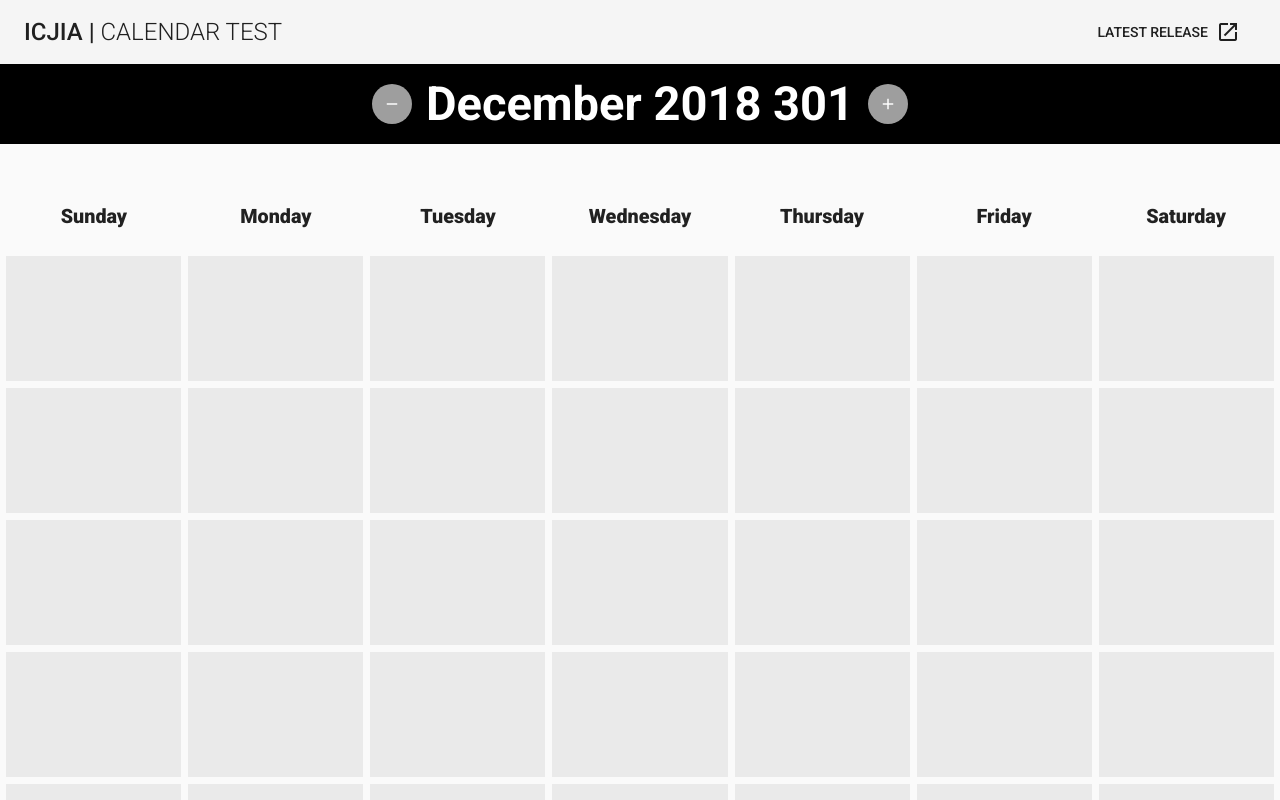
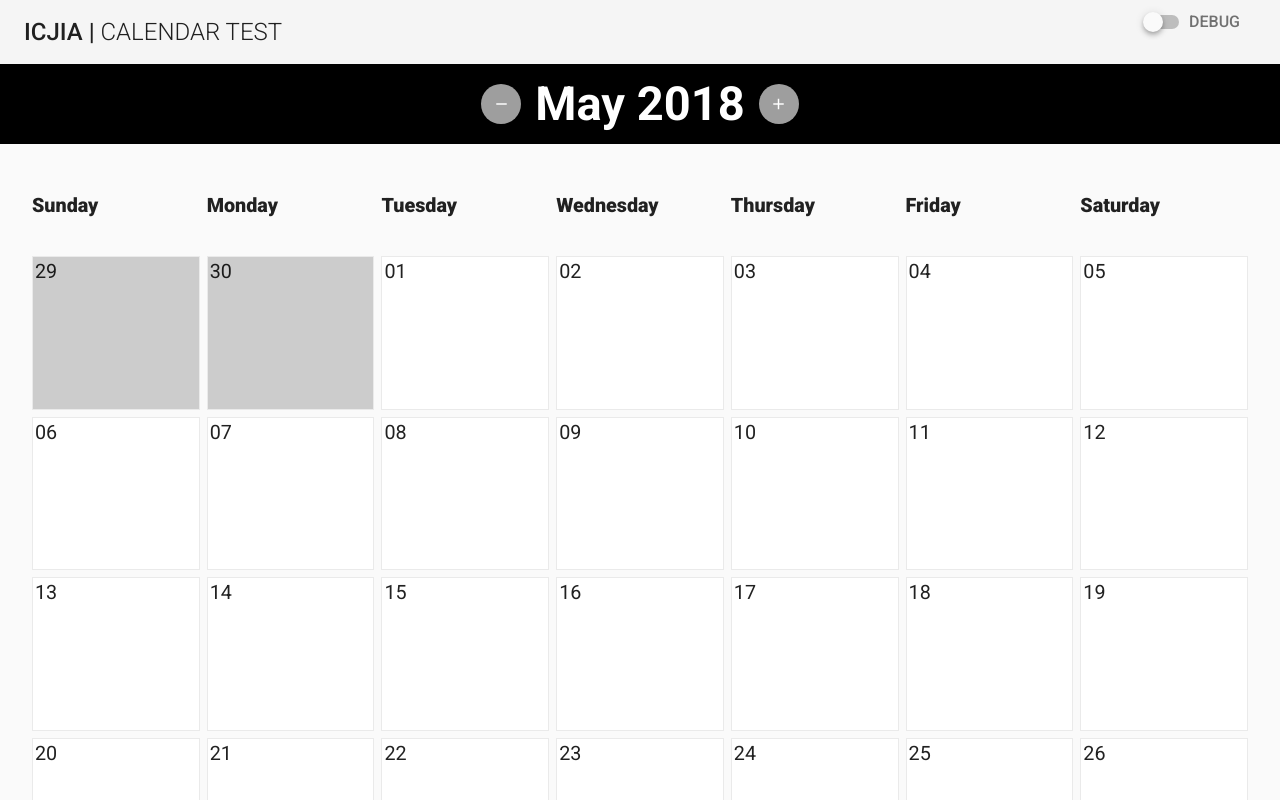
Before and after one commit to ICJIA/icjia-calendar, a Vue app: page / in a window 1280 px wide. Shown: the top 800 px of the page. Built offline with nearby package versions, Linux system fonts and the light colour scheme.

Commit message:
feature: added dayOfYear / debug / working calendar

```diff
--- a/package.json
+++ b/package.json
@@ -4,9 +4,9 @@
   "private": true,
   "scripts": {
     "serve": "vue-cli-service serve",
-    "dev": "vue-cli-service serve --open",
     "build": "vue-cli-service build",
     "lint": "vue-cli-service lint",
+    "dev": "vue-cli-service serve --open",
     "test:unit": "vue-cli-service test:unit"
   },
   "dependencies": {
@@ -30,6 +30,7 @@
     "eslint-plugin-vue": "^5.0.0-0",
     "node-sass": "^4.9.0",
     "sass-loader": "^7.0.1",
+    "vue-cli-plugin-moment": "^0.1.1",
     "vue-cli-plugin-vuetify": "^0.4.6",
     "vue-template-compiler": "^2.5.17"
   },
--- a/src/App.vue
+++ b/src/App.vue
@@ -6,9 +6,9 @@
         <span class="font-weight-light">&nbsp;Calendar Test</span>
       </v-toolbar-title>
       <v-spacer></v-spacer>
-      <v-btn flat href="https://github.com/vuetifyjs/vuetify/releases/latest" target="_blank">
-        <span class="mr-2">Latest Release</span>
-        <v-icon>open_in_new</v-icon>
+
+      <v-btn flat @click="debugApp">
+        <v-switch label="Debug"></v-switch>
       </v-btn>
     </v-toolbar>
 
@@ -19,12 +19,27 @@
 </template>
 
 <script>
+
 export default {
   name: "App",
+  methods: {
+    debugApp() {
+      this.$store.commit('TOGGLE_DEBUG', this.isDebug)
+    }
+  },
+  computed: {
+    isDebug() {
+      return this.$store.getters.debug
+    }
+  },
   data() {
     return {
-      //
+
     };
   }
 };
 </script>
+
+<style>
+
+</style>
--- a/src/components/Calendar.vue
+++ b/src/components/Calendar.vue
@@ -2,11 +2,11 @@
   <div>
     <div class="calendar mb-5">
       <header>
-        <v-btn fab dark small color="grey">
+        <v-btn fab dark small color="grey" @click="lastMonth()">
           <v-icon dark>remove</v-icon>
         </v-btn>&nbsp;
-        <h1>{{now}} {{startDayNumber}}</h1>&nbsp;
-        <v-btn fab dark small color="grey">
+        <h1>{{now}}</h1>&nbsp;
+        <v-btn fab dark small color="grey" @click="nextMonth()">
           <v-icon dark>add</v-icon>
         </v-btn>
       </header>
@@ -36,41 +36,143 @@
       </ul>
 
       <ul class="day-grid">
-        <div v-for="i in 35" :key="`1${i}`">
-          <li></li>
-        </div>
+        <!-- <li>{{getDayMeta(i)}}</li> -->
+        <li v-for="i in gridSize" :key="`1${i}`" v-html="getDayMeta(i)"></li>
       </ul>
     </div>
   </div>
 </template>
 
 <script>
-function dayofyear(d) {
-  // d is a Date object
-  var yn = d.getFullYear();
-  var mn = d.getMonth();
-  var dn = d.getDate();
-  var d1 = new Date(yn, 0, 1, 12, 0, 0); // noon on Jan. 1
-  var d2 = new Date(yn, mn, dn, 12, 0, 0); // noon on input date
-  var ddiff = Math.round((d2 - d1) / 864e5);
-  return ddiff + 1;
+
+const moment = require("moment");
+function findDayOfYear (date) {
+  var oneDay = 1000 * 60 * 60 * 24; // A day in milliseconds
+  var og = {                        // Saving original data
+    ts: date.getTime(),
+    dom: date.getDate(),            // We don't need to save hours/minutes because DST is never at 12am.
+    month: date.getMonth()
+  }
+  date.setDate(1);                  // Sets Date of the Month to the 1st.
+  date.setMonth(0);                 // Months are zero based in JS's Date object
+  var start_ts = date.getTime();    // New Year's Midnight JS Timestamp
+  var diff = og.ts - start_ts;
+
+  date.setDate(og.dom);             // Revert back to original date object
+  date.setMonth(og.month);          // This method does preserve timezone
+  return Math.round(diff / oneDay) + 1; // Deals with DST globally. Ceil fails in Australia. Floor Fails in US.
 }
-const moment = require("moment");
-var d = new Date(2018, 9, 28);
 export default {
   data() {
     return {
-      currentMonth: 11
+      currentMonth: 5,
+      currentYear: 2018,
+      debug: true,
+      calendarHelper: []
     };
   },
-  mounted() {},
+  created() {
+    // get day of week for 1/1/2018
+
+let calendarHelper = {}
+    let startYear = 2017
+    let endYear = 2020
+    let totalDays
+
+    for (let y = startYear; y<=endYear; y++) {
+      let isLeapYear = moment([y]).isLeapYear()
+
+      let gridSize
+      let gridLayout=[]
+
+      for (let i=0; i < 12; i++) {
+      let obj = {}
+
+      if (isLeapYear) {
+        totalDays = 366
+      } else {
+        totalDays = 365
+      }
+
+      obj.firstDayOfTheMonth = new Date(y, i, 1)
+      obj.dayNumber = findDayOfYear(obj.firstDayOfTheMonth)
+      obj.startDayOfWeek = obj.firstDayOfTheMonth.getDay()
+      let startGridNumber = (obj.dayNumber - obj.startDayOfWeek) -1
+      if (startGridNumber < 0) {
+        startGridNumber = startGridNumber + totalDays
+      }
+      obj.startGridNumber = startGridNumber
+      if (obj.startDayOfWeek > 3) {
+        gridSize = 42
+      } else {
+        gridSize = 35
+      }
+      obj.gridSize = gridSize
+      gridLayout.push(obj)
+
+     }
+
+
+
+    calendarHelper[y] = gridLayout
+      }
+      this.calendarHelper = calendarHelper
+
+   // console.log(this.calendarHelper[this.currentYear][this.currentMonth-1].gridSize)
+  },
+  methods: {
+    getDayMeta(gridID) {
+      let backgroundStyle
+      let dayObj = {}
+      dayObj.gridID = gridID
+      dayObj.dayOfYear = this.calendarHelper[this.currentYear][this.currentMonth -1].startGridNumber+ gridID
+      dayObj.fullDate = moment().dayOfYear(dayObj.dayOfYear);
+      dayObj.day = moment(dayObj.fullDate).format('DD')
+      dayObj.month = moment(dayObj.fullDate).format('MM')
+      // console.log(dayObj.month - 1, this.currentMonth)
+      if (dayObj.month - 1 === this.currentMonth -1) {
+          backgroundStyle="background-color: #fff; width: 100%"
+      } else {
+        backgroundStyle="background-color: #ccc; width: 100%"
+      }
+
+      let html = `<span style="${backgroundStyle}; padding-left: 2px; padding-right: 2px;">${dayObj.day}`
+      if (this.$store.state.debug) {
+        html = html + `<div style="font-weight: bold">`
+        html = html + `<div style="font-size: 12px">Day: ${dayObj.dayOfYear}</div>`
+        html = html + `<div style="font-size: 12px">gridID: ${dayObj.gridID}</div>`
+        html = html + `<div style="font-size: 12px">${dayObj.fullDate}</div>`
+        html = html + `</div>`
+      }
+      html = html + `</span>`
+      return html
+    },
+    nextMonth() {
+      if (this.currentMonth === 12) {
+        this.currentMonth = 1
+         this.currentYear++
+      } else {
+        this.currentMonth++
+      }
+    },
+    lastMonth() {
+      if (this.currentMonth === 1) {
+        this.currentMonth = 12
+        this.currentYear--
+      } else {
+        this.currentMonth--
+      }
+    }
+  },
   computed: {
     now() {
-      return moment().format("MMMM YYYY");
+      let date = new Date (this.currentYear, this.currentMonth-1, 1)
+      return moment(date).format("MMMM YYYY");
     },
-    startDayNumber() {
-      return dayofyear(d);
+    gridSize() {
+      return this.calendarHelper[this.currentYear][this.currentMonth-1].gridSize
     }
+
   }
 };
 </script>
@@ -93,17 +195,19 @@ ul {
   grid-template-columns: repeat(7, 1fr);
   grid-gap: 0.5em;
   margin: 0 auto;
-  max-width: 99%;
+  max-width: 95%;
   padding: 0;
 }
 
 li {
   display: flex;
-  align-items: center;
-  justify-content: center;
+  align-items: left;
+  justify-content: left;
   list-style: none;
   margin-left: 0;
+  padding: 0px;
   font-size: calc(16px + (21 - 16) * ((100vw - 300px) / (1600 - 300)));
+
 }
 
 ul.weekdays {
@@ -115,10 +219,11 @@ ul.weekdays li {
 }
 
 ul.day-grid li {
-  background-color: #eaeaea;
+  background-color: #fff;
   border: 1px solid #eaeaea;
   height: 12vw;
-  max-height: 125px;
+  max-height: 250px;
+
 }
 
 ul.weekdays abbr[title] {
@@ -126,6 +231,7 @@ ul.weekdays abbr[title] {
   font-weight: 800;
   text-decoration: none;
 }
+
 
 /* ul.day-grid li:nth-child(1),
 ul.day-grid li:nth-child(2),
--- a/src/store.js
+++ b/src/store.js
@@ -1,16 +1,19 @@
-import Vue from 'vue'
-import Vuex from 'vuex'
+import Vue from "vue";
+import Vuex from "vuex";
 
-Vue.use(Vuex)
+Vue.use(Vuex);
 
 export default new Vuex.Store({
   state: {
-
+    debug: false
   },
   mutations: {
-
+    TOGGLE_DEBUG(state, debug) {
+      state.debug = !debug;
+    }
   },
-  actions: {
-
+  actions: {},
+  getters: {
+    debug: state => state.debug
   }
-})
+});
--- /dev/null
+++ b/vue.config.js
@@ -0,0 +1,9 @@
+module.exports = {
+  pluginOptions: {
+    moment: {
+      locales: [
+        'en'
+      ]
+    }
+  }
+}
```
Also changed, not shown: 1 other file (tests, documents, lock files or other folders).
